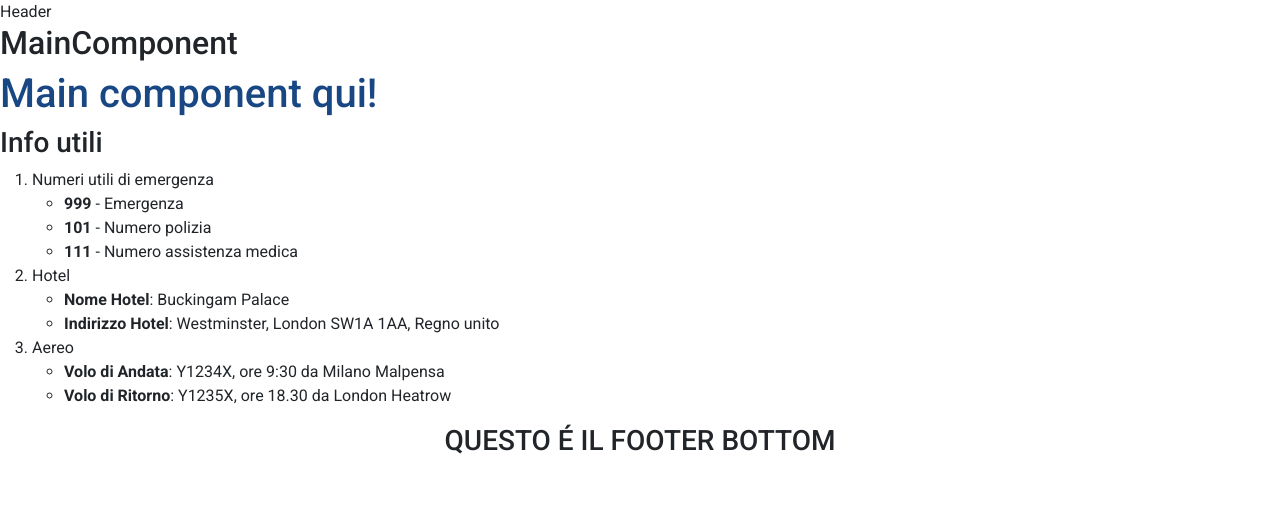
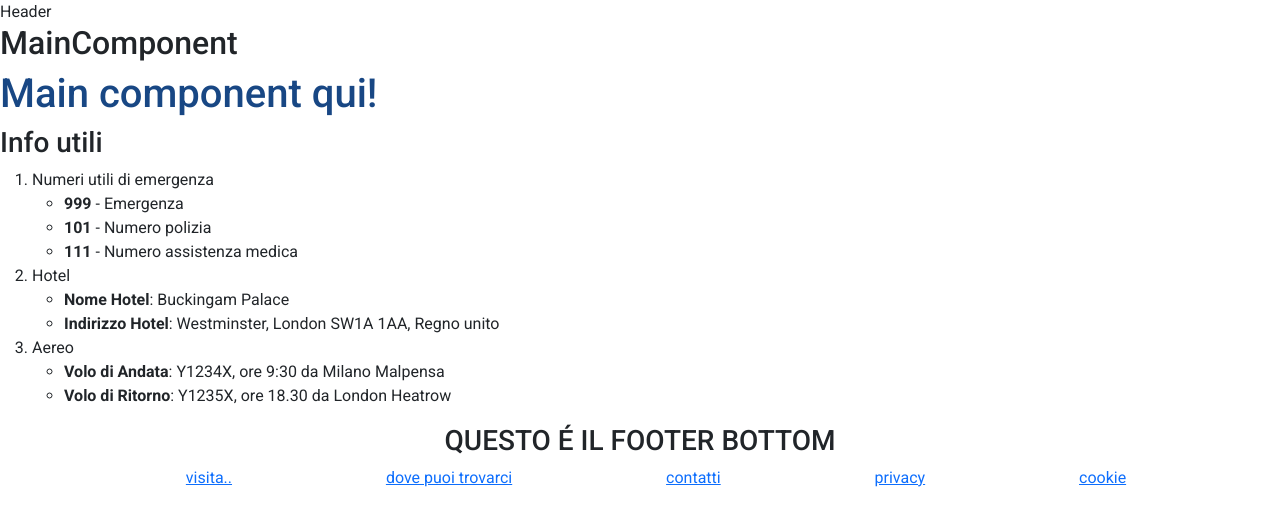
Before and after one commit to StefanoDaniello/html-london-trip-collab, a Vue app: page / in a window 1280 px wide. Shown: the top 526 px of the page. Built offline with nearby package versions, Linux system fonts and the light colour scheme.

Commit message:
link footer-bottom

```diff
--- a/src/components/FooterBottom.vue
+++ b/src/components/FooterBottom.vue
@@ -2,6 +2,13 @@
     <div>
         <h3 class ="text-center text-uppercase">questo é il footer bottom</h3>
     </div>
+    <ul class="text-center d-flex justify-content-evenly">
+        <li><a href="#">visita..</a></li>
+        <li><a href="#">dove puoi trovarci</a></li>
+        <li><a href="#">contatti</a></li>
+        <li><a href="#">privacy</a></li>
+        <li><a href="#">cookie</a></li>
+    </ul>
 </template>
 
 <script>
@@ -11,5 +18,7 @@
 </script>
 
 <style lang="scss" scoped>
-
+    ul {
+        list-style: none;
+    }
 </style>
```
